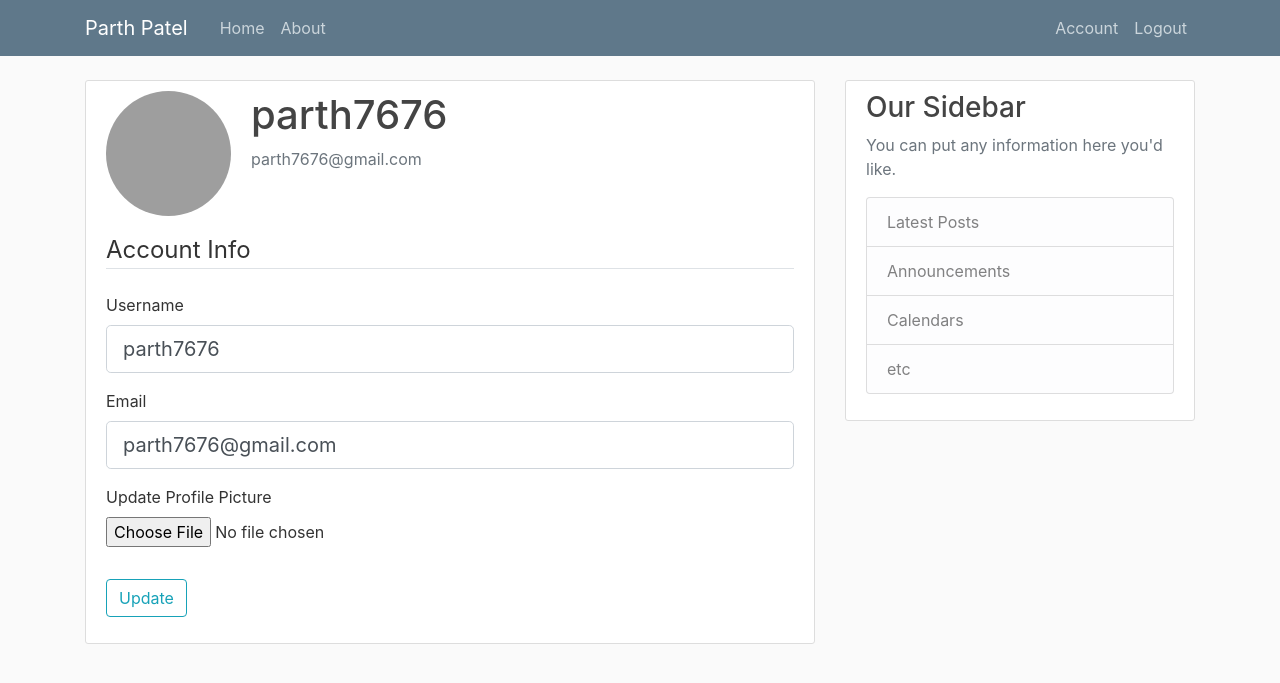
After one commit to parth7676/flaskdemo, a Flask app: page /account in a window 1280 px wide. The commit adds this page. Shown: the top 683 px of the page. Run offline with Flask 2, Linux system fonts and the light colour scheme; a user stored in the database is signed in; some libraries are stand-ins or nearby versions; grey boxes are pictures that could not be loaded.

Commit message:
Added Code for account,logout and password reset.

```diff
--- a/flaskblog/__init__.py
+++ b/flaskblog/__init__.py
@@ -3,10 +3,12 @@ from flask_sqlalchemy import SQLAlchemy
 from flaskblog.config import Config
 from flask_bcrypt import Bcrypt
 from flask_login import LoginManager
+from flask_mail import Mail
 
 db = SQLAlchemy()
 bcrypt = Bcrypt()
 login_manager = LoginManager()
+mail = Mail()
 
 
 def create_app(config_class=Config):
@@ -22,6 +24,8 @@ def create_app(config_class=Config):
     # Initialize login manager
     login_manager.init_app(app)
     login_manager.login_view = 'login'
+    # Initialize mail
+    mail.init_app(app)
 
     # Register Routes
     from flaskblog.main.routes import main
--- /dev/null
+++ b/flaskblog/templates/account.html
@@ -0,0 +1,57 @@
+{% extends "layout.html" %}
+{% block content %}
+    <div class="content-section">
+      <div class="media">
+        <img class="rounded-circle account-img" src="{{ image_file }}">
+        <div class="media-body">
+          <h2 class="account-heading">{{ current_user.username }}</h2>
+          <p class="text-secondary">{{ current_user.email }}</p>
+        </div>
+      </div>
+        <form method="POST" action="" enctype="multipart/form-data">
+            {{ form.hidden_tag() }}
+            <fieldset class="form-group">
+                <legend class="border-bottom mb-4">Account Info</legend>
+                <div class="form-group">
+                    {{ form.username.label(class="form-control-label") }}
+
+                    {% if form.username.errors %}
+                        {{ form.username(class="form-control form-control-lg is-invalid") }}
+                        <div class="invalid-feedback">
+                            {% for error in form.username.errors %}
+                                <span>{{ error }}</span>
+                            {% endfor %}
+                        </div>
+                    {% else %}
+                        {{ form.username(class="form-control form-control-lg") }}
+                    {% endif %}
+                </div>
+                <div class="form-group">
+                    {{ form.email.label(class="form-control-label") }}
+                    {% if form.email.errors %}
+                        {{ form.email(class="form-control form-control-lg is-invalid") }}
+                        <div class="invalid-feedback">
+                            {% for error in form.email.errors %}
+                                <span>{{ error }}</span>
+                            {% endfor %}
+                        </div>
+                    {% else %}
+                        {{ form.email(class="form-control form-control-lg") }}
+                    {% endif %}
+                </div>
+                <div class="form-group">
+                    {{ form.picture.label() }}
+                    {{ form.picture(class="form-control-file") }}
+                    {% if form.picture.errors %}
+                        {% for error in form.picture.errors %}
+                            <span class="text-danger">{{ error }}</span></br>
+                        {% endfor %}
+                    {% endif %}
+                </div>
+            </fieldset>
+            <div class="form-group">
+                {{ form.submit(class="btn btn-outline-info") }}
+            </div>
+        </form>
+    </div>
+{% endblock content %}
--- a/flaskblog/templates/layout.html
+++ b/flaskblog/templates/layout.html
@@ -31,10 +31,13 @@
             </div>
              <!-- Navbar Right Side -->
             <div class="navbar-nav">
-                <a class="nav-item nav-link" href="">Account</a>
-                <a class="nav-item nav-link" href="">Logout</a>
+              {% if current_user.is_authenticated %}
+                <a class="nav-item nav-link" href="{{ url_for('user.account') }}">Account</a>
+                <a class="nav-item nav-link" href="{{ url_for('user.logout') }}">Logout</a>
+              {% else %}
                 <a class="nav-item nav-link" href="{{ url_for('user.login') }}">Login</a>
                 <a class="nav-item nav-link" href="{{ url_for('user.register') }}">Register</a>
+              {% endif %}
             </div>
           </div>
         </div>
--- a/flaskblog/user/forms.py
+++ b/flaskblog/user/forms.py
@@ -3,6 +3,7 @@ from flask_wtf.file import FileField, FileAllowed
 from wtforms import StringField, PasswordField, SubmitField, BooleanField
 from wtforms.validators import DataRequired, Length, Email, EqualTo, ValidationError
 from flaskblog.models.user import User
+from flask_login import current_user
 
 
 class RegistrationForm(FlaskForm):
@@ -33,3 +34,45 @@ class LoginForm(FlaskForm):
     password = PasswordField(label="Password", validators=[DataRequired()])
     remember = BooleanField(label="Remember Me")
     login = SubmitField('Login')
+
+
+class UpdateAccountForm(FlaskForm):
+    username = StringField('Username',
+                           validators=[DataRequired(), Length(min=2, max=20)])
+    email = StringField('Email',
+                        validators=[DataRequired(), Email()])
+    picture = FileField('Update Profile Picture', validators=[FileAllowed(['jpg', 'png'])])
+    submit = SubmitField('Update')
+
+    @staticmethod
+    def validate_username(username):
+        if username.data != current_user.username:
+            user = User.query.filter_by(username=username.data).first()
+            if user:
+                raise ValidationError('That username is taken. Please choose a different one.')
+
+    @staticmethod
+    def validate_email(email):
+        if email.data != current_user.email:
+            user = User.query.filter_by(email=email.data).first()
+            if user:
+                raise ValidationError('That email is taken. Please choose a different one.')
+
+
+class RequestResetForm(FlaskForm):
+    email = StringField('Email',
+                        validators=[DataRequired(), Email()])
+    submit = SubmitField('Request Password Reset')
+
+    @staticmethod
+    def validate_email(email):
+        user = User.query.filter_by(email=email.data).first()
+        if user is None:
+            raise ValidationError('There is no account with that email. You must register first.')
+
+
+class ResetPasswordForm(FlaskForm):
+    password = PasswordField('Password', validators=[DataRequired()])
+    confirm_password = PasswordField('Confirm Password',
+                                     validators=[DataRequired(), EqualTo('password')])
+    submit = SubmitField('Reset Password')
--- a/flaskblog/user/routes.py
+++ b/flaskblog/user/routes.py
@@ -1,9 +1,10 @@
 from flask import render_template, request, Blueprint, redirect, url_for, flash
 from flask_login import login_user, current_user, logout_user, login_required
-from flaskblog.user.forms import RegistrationForm, LoginForm
+from flaskblog.user.forms import RegistrationForm, LoginForm, UpdateAccountForm
 from flaskblog import db, bcrypt
 from flaskblog.models.user import User
 from flaskblog.models.post import Post
+from flaskblog.user.utils import save_picture
 
 user: Blueprint = Blueprint('user', __name__)
 
@@ -38,3 +39,29 @@ def login():
         else:
             flash('Login unsuccessful, Please check email and password', 'danger')
     return render_template('login.html', title='Login', form=login_form)
+
+
+@user.route("/logout")
+def logout():
+    logout_user()
+    return redirect(url_for('main.home'))
+
+
+@user.route("/account", methods=['GET', 'POST'])
+def account():
+    form = UpdateAccountForm()
+    if form.validate_on_submit():
+        if form.picture.data:
+            picture_file = save_picture(form.picture.data)
+            current_user.image_file = picture_file
+        current_user.username = form.username.data
+        current_user.email = form.email.data
+        db.session.commit()
+        flash('Your account has been updated!', 'success')
+        return redirect(url_for('users.account'))
+    elif request.method == 'GET':
+        form.username.data = current_user.username
+        form.email.data = current_user.email
+    image_file = url_for('static', filename='profile_pics/' + current_user.image_file)
+    return render_template('account.html', title='Account',
+                           image_file=image_file, form=form)
```
Also changed, not shown: flaskblog/user/utils.py (added, +32 -0 lines).
